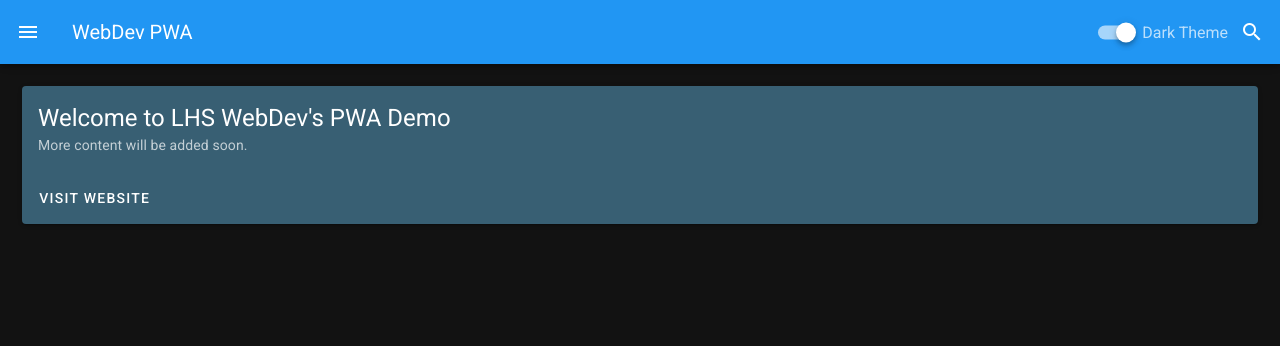
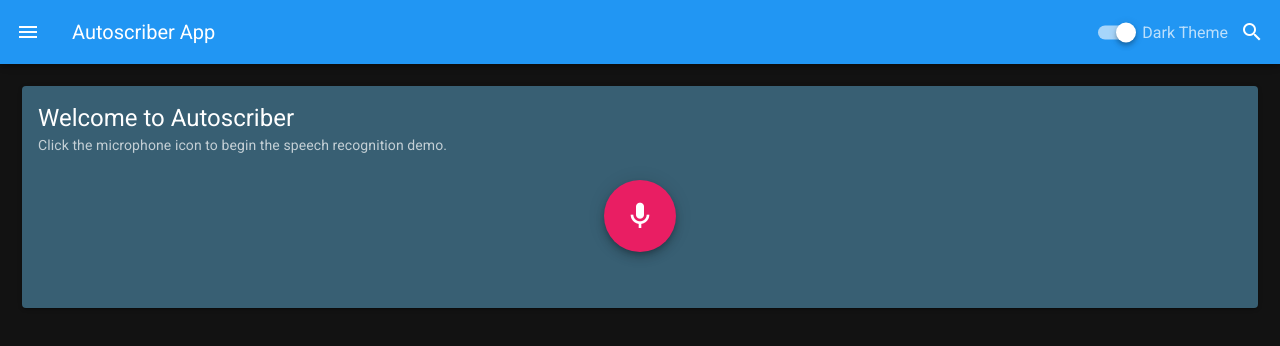
Before and after one commit to lhswebdev/autoscriber-frontend-exercises, a Vue app: page /#/ in a window 1280 px wide. Shown: the top 346 px of the page. Built offline with nearby package versions, Linux system fonts and the light colour scheme.

Commit message:
Working recognizer!

```diff
--- a/package.json
+++ b/package.json
@@ -1,5 +1,5 @@
 {
-  "name": "vuetify-pwa",
+  "name": "autoscriber-app",
   "version": "0.1.0",
   "private": true,
   "scripts": {
--- a/src/App.vue
+++ b/src/App.vue
@@ -41,10 +41,10 @@
       <v-col cols="12">
         <v-card color="pink accent-4" dark class="card" v-if="prompt && !installed">
           <v-card-title class="headline"
-            >Install the Autoscribe App</v-card-title
+            >Install the Autoscriber App</v-card-title
           >
 
-          <v-card-subtitle>Autoscribe works best when installed on your device.</v-card-subtitle>
+          <v-card-subtitle>Autoscriber works best when installed on your device.</v-card-subtitle>
 
           <v-card-actions>
             <v-btn text @click="install()" target="_blank">
@@ -61,7 +61,7 @@
 <script>
 export default {
   data: () => ({
-    APPNAME: 'WebDev PWA',
+    APPNAME: 'Autoscriber App',
     drawer: false,
     navbarItems: [
       {
--- a/src/components/MainView.vue
+++ b/src/components/MainView.vue
@@ -1,32 +1,67 @@
 <template>
   <v-card color="#385F73" dark class="card">
     <v-card-title class="headline"
-      >Welcome to LHS WebDev's PWA Demo</v-card-title
+      >Welcome to Autoscriber</v-card-title
     >
 
-    <v-card-subtitle>More content will be added soon.</v-card-subtitle>
-
-    <v-card-actions>
-      <v-btn text href="http://lhswebdev.github.io/" target="_blank"
-        >Visit Website</v-btn
+    <v-card-subtitle>Click the microphone icon to begin the speech recognition demo.</v-card-subtitle>
+    <v-card-actions class="justify-center">
+      <v-btn
+        class="pink justify-center micbutton"
+        fab
+        dark
+        x-large
+        color="pink"
+        @click="startRecognition()"
       >
+        <v-icon dark>
+          mdi-microphone
+        </v-icon>
+      </v-btn>
     </v-card-actions>
+    <v-card-subtitle v-if="started" style="color: pink;" class="text-center">
+      Speech recognition is running!
+    </v-card-subtitle>
+    <v-card-subtitle>
+      <p v-for="(item, index) in recordedSpeech" :key="index" :style="{
+        color: item.hot ? 'orange' : undefined
+      }">
+        {{ item.text }}
+      </p>
+    </v-card-subtitle>
   </v-card>
 </template>
 
 <script>
+import { recognition } from '@/modules/recognition.js';
+
 export default {
   data: () => ({
-    APPNAME: 'WebDev PWA',
-    drawer: false,
-    navbarItems: [
-      {
-        title: 'Menu Item'
-      }
-    ]
+    recordedSpeech: [{
+      hot: true
+    }],
+    recognition,
+    started: false
   }),
-  created() {
-    document.title = this.APPNAME;
+  methods: {
+    startRecognition() {
+      recognition.onresult = event =>{
+        const result = event.results[event.results.length - 1];
+        const resultText = Array.from(result).map(d => d.transcript).join(' ');
+        // const confidence = result[0].confidence;
+        console.log(resultText);
+        const index = Math.max(this.recordedSpeech.length - 1, 0);
+        this.$set(this.recordedSpeech[index], 'text', resultText);
+        if (result.isFinal) {
+          this.recordedSpeech[index].hot = false;
+          this.recordedSpeech.push({
+            hot: true
+          });
+        }
+      };
+      recognition.start();
+      this.started = true;
+    }
   }
 };
 </script>
--- /dev/null
+++ b/src/modules/recognition.js
@@ -0,0 +1,15 @@
+
+const recognition = new (window.SpeechRecognition || window.webkitSpeechRecognition)();
+
+recognition.continuous = true;
+recognition.interimResults = true;
+recognition.onstart = () => {
+  console.debug('Recognition started');
+};
+recognition.onaudioend = () => recognition.stop();
+recognition.onend = () => {
+  recognition.start();
+};
+recognition.lang = 'en-US';
+
+export { recognition };
```
Also changed, not shown: src/views/Home.vue (deleted, +0 -18 lines), .eslintrc.js, public/manifest.json, 2 other files (tests, documents, lock files or other folders).
